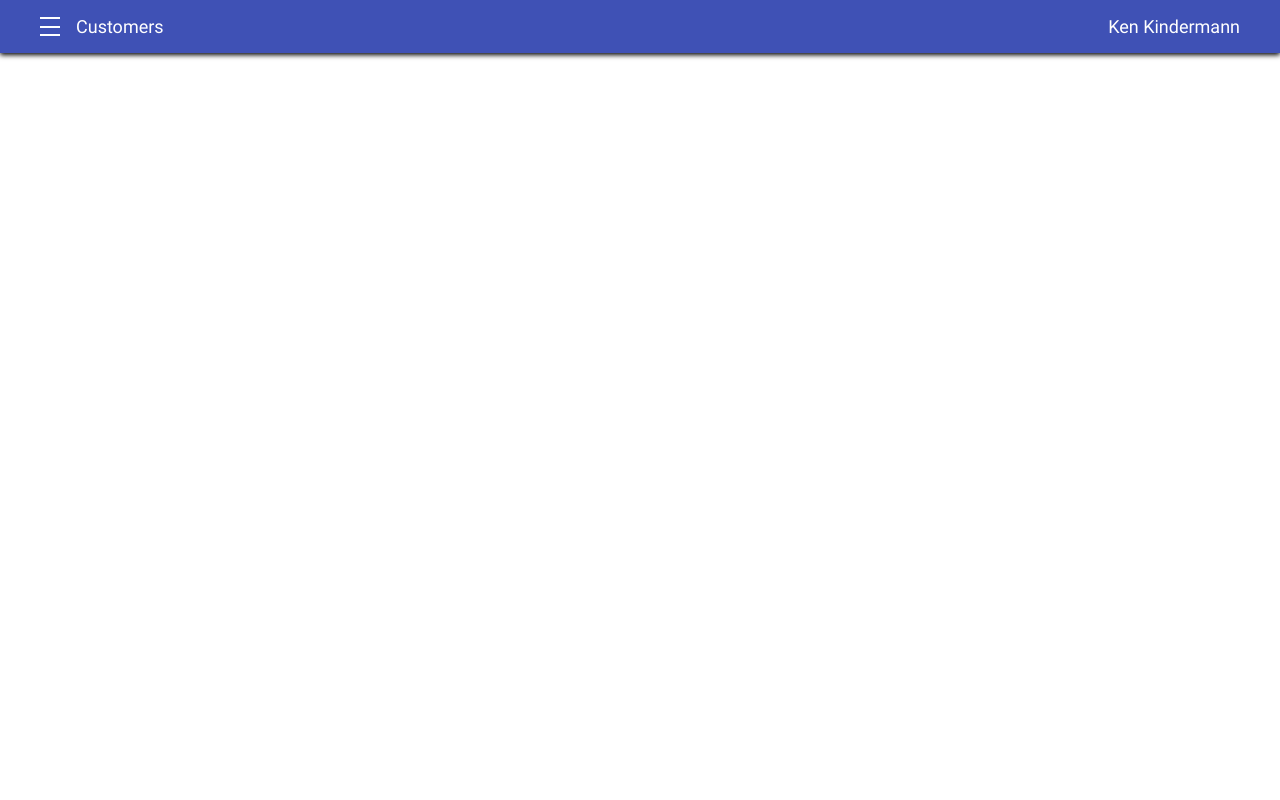
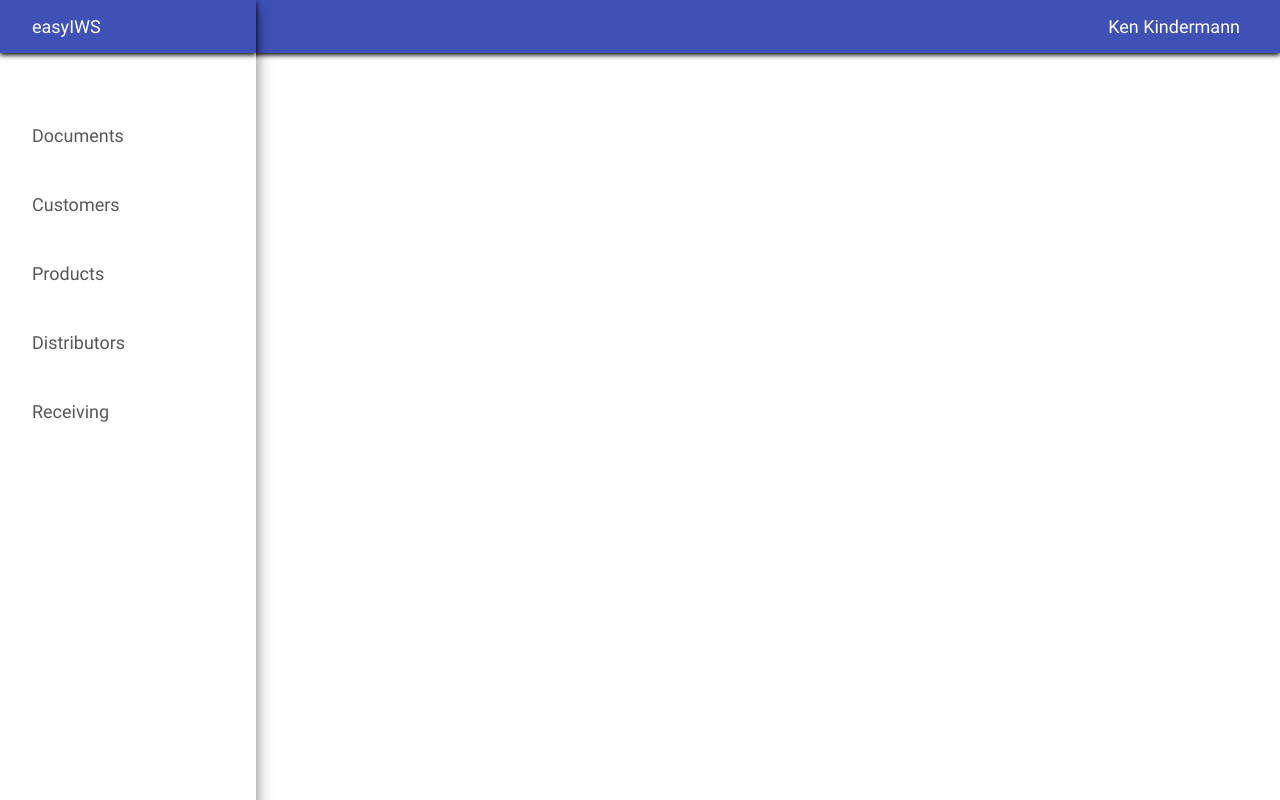
Before and after one commit to KenKindermann/easyIMS, a React (Vite) app in the folder Frontend/: page / in a window 1280 px wide. Shown: the top 800 px of the page. Built offline with nearby package versions, Linux system fonts and the light colour scheme.

Commit message:
style sidebar

```diff
--- a/Frontend/src/App.css
+++ b/Frontend/src/App.css
@@ -18,6 +18,7 @@
 
 :root {
   --primary: #3f51b5;
+  --secondary: rgb(88, 88, 88);
 }
 
 * {
@@ -29,6 +30,7 @@
 body {
   font-family: "Roboto", sans-serif;
   font-size: 1.125rem;
+  color: var(--secondary);
 }
 
 li {
--- a/Frontend/src/components/navbar/Navbar.jsx
+++ b/Frontend/src/components/navbar/Navbar.jsx
@@ -1,11 +1,16 @@
+import { useState } from "react";
 import "../../style/navbar.css";
+import Sidebar from "./Sidebar";
 
 const Navbar = () => {
+  const [showSidebar, setShowSidebar] = useState(false);
+
   return (
+    <>
       <nav>
         <div className="navbar">
           <div className="toggle-bar-and-page">
-          <div className="toggle-bar">
+            <div className="toggle-bar" onClick={() => setShowSidebar(true)}>
               <span></span>
               <span></span>
               <span></span>
@@ -17,6 +22,8 @@ const Navbar = () => {
           </div>
         </div>
       </nav>
+      <Sidebar />
+    </>
   );
 };
 
--- /dev/null
+++ b/Frontend/src/components/navbar/Sidebar.jsx
@@ -0,0 +1,18 @@
+import "../../style/sidebar.css";
+
+const Sidebar = () => {
+  return (
+    <div className="sidebar">
+      <p>easyIWS</p>
+      <ul>
+        <li>Documents</li>
+        <li>Customers</li>
+        <li>Products</li>
+        <li>Distributors</li>
+        <li>Receiving</li>
+      </ul>
+    </div>
+  );
+};
+
+export default Sidebar;
--- a/Frontend/src/style/navbar.css
+++ b/Frontend/src/style/navbar.css
@@ -1,6 +1,6 @@
 nav {
   align-items: center;
-  padding: 1rem 1rem;
+  padding: 1rem;
   background-color: var(--primary);
   color: white;
   box-shadow: 0px 2px 5px black;
--- /dev/null
+++ b/Frontend/src/style/sidebar.css
@@ -0,0 +1,23 @@
+.sidebar {
+  width: 20%;
+  height: 100vw;
+  position: absolute;
+  left: 0;
+  top: 0;
+  background-color: white;
+  box-shadow: 10px 0 15px -10px rgba(0, 0, 0, 0.5);
+}
+
+.sidebar p {
+  display: flex;
+  align-items: center;
+  background-color: var(--primary);
+  color: white;
+  margin-bottom: 3rem;
+  padding: 1rem 2rem;
+  box-shadow: 0px 2px 5px black;
+}
+
+.sidebar ul li {
+  padding: 1.5rem 2rem;
+}
```
Lines whose indentation alone changed are shown as unchanged.
